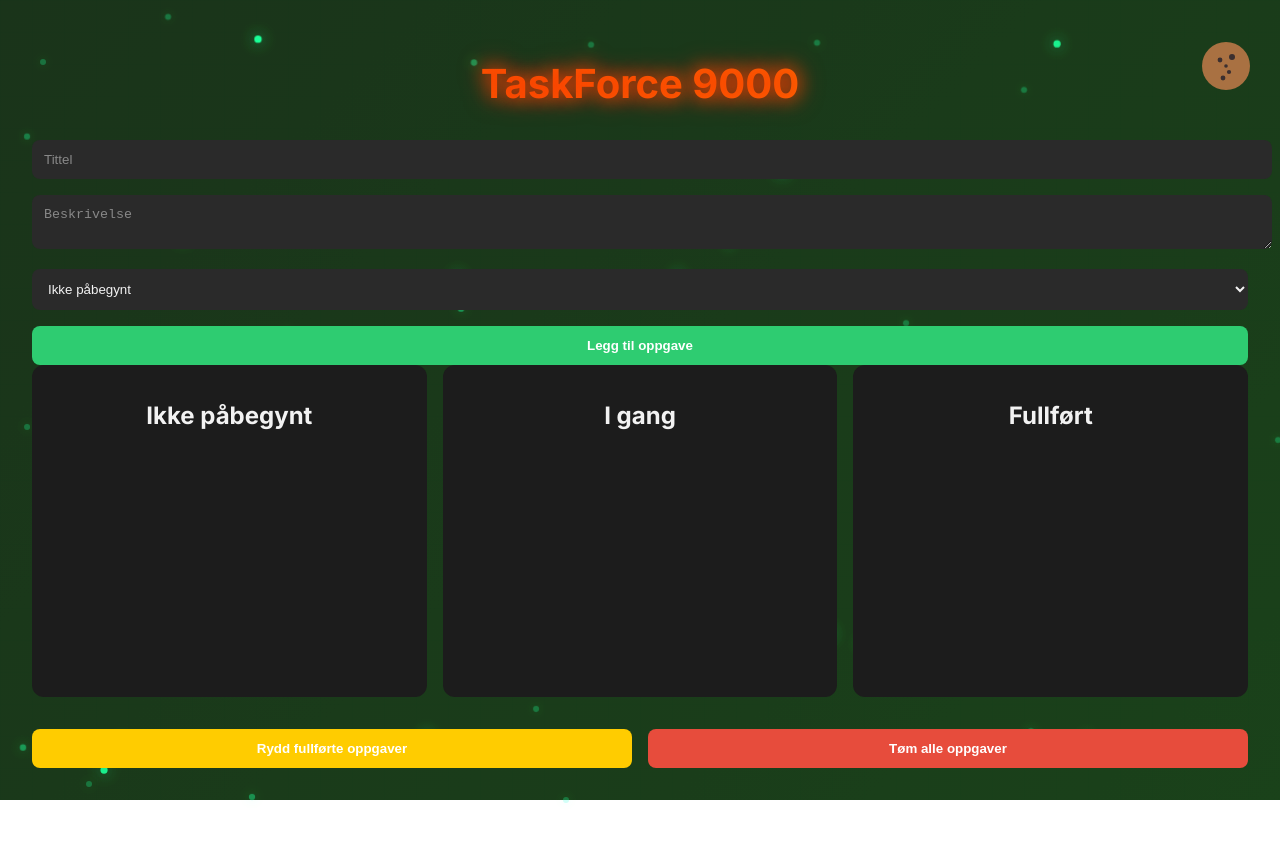
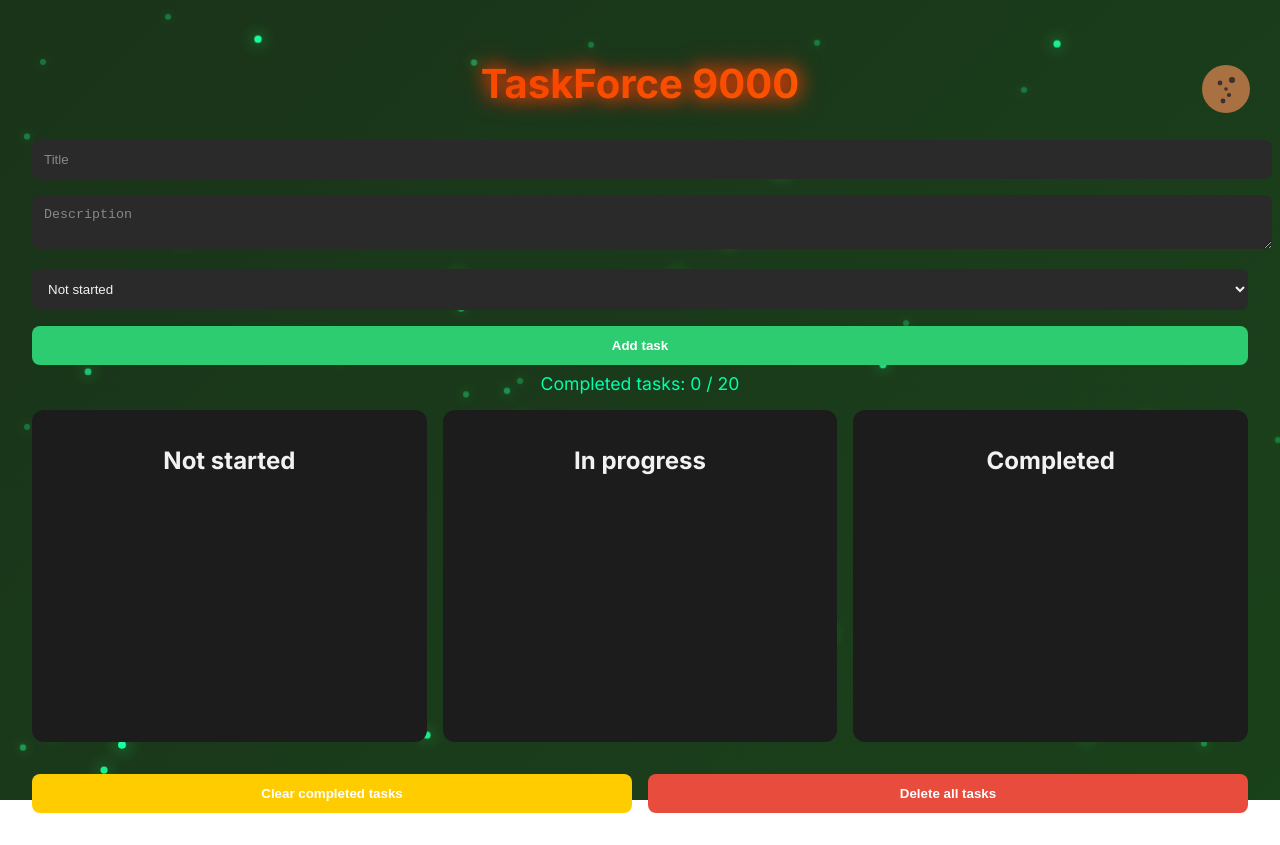
Before and after one commit to Marcus-Kodehode/TaskForce-9000, a React (Vite) app: page / in a window 1280 px wide. Before the commit the page ends 800 px from the top, so only its background shows below. Built offline with nearby package versions, Linux system fonts and the light colour scheme.

Commit message:
FINAL EDIT?

```diff
--- a/src/App.jsx
+++ b/src/App.jsx
@@ -3,50 +3,61 @@ import TaskForm from './components/TaskForm/TaskForm';
 import TaskList from './components/TaskList/TaskList';
 import confetti from 'canvas-confetti';
 import CookieWithSteam from './components/Cookie/CookieWithSteam';
+import RewardModal from './components/Reward/RewardModal';
 import './styles/background.css';
 
+const STORAGE_KEY = 'todo-tasks-v1';
+const REWARD_KEY = 'reward-count-v1';
 
-const STORAGE_KEY = 'todo-tasks-v1';
+const REWARD_STAGES = [5, 10, 15, 20];
+const QUOTES = [
+  "Small steps every day lead to big results.",
+  "Progress, not perfection.",
+  "You're doing better than you think.",
+  "Keep going – you're unstoppable!",
+];
 
 function App() {
   const [tasks, setTasks] = useState([]);
   const [isLoaded, setIsLoaded] = useState(false);
+  const [completedCount, setCompletedCount] = useState(0);
+  const [showReward, setShowReward] = useState(false);
+  const [rewardStage, setRewardStage] = useState(0);
 
-  // 🔃 Last inn oppgaver fra localStorage
   useEffect(() => {
-    const stored = localStorage.getItem(STORAGE_KEY);
-    if (stored) {
+    const storedTasks = localStorage.getItem(STORAGE_KEY);
+    const storedRewards = localStorage.getItem(REWARD_KEY);
+
+    if (storedTasks) {
       try {
-        const parsed = JSON.parse(stored);
-        const parsedWithTimestamps = parsed.map((task) => ({
+        const parsed = JSON.parse(storedTasks).map((task) => ({
           ...task,
           createdAt: Number(task.createdAt),
         }));
-        setTasks(parsedWithTimestamps);
+        setTasks(parsed);
       } catch (error) {
-        console.error('❌ Kunne ikke parse localStorage-data:', error);
+        console.error('Error parsing tasks:', error);
       }
     }
+
+    if (storedRewards) {
+      setCompletedCount(Number(storedRewards));
+    }
+
     setIsLoaded(true);
   }, []);
 
-  // 💾 Lagre til localStorage
   useEffect(() => {
     if (isLoaded) {
       localStorage.setItem(STORAGE_KEY, JSON.stringify(tasks));
+      localStorage.setItem(REWARD_KEY, completedCount.toString());
     }
-  }, [tasks, isLoaded]);
+  }, [tasks, completedCount, isLoaded]);
 
-  // ➕ Legg til ny oppgave
   const handleAddTask = (newTask) => {
-    const taskWithTimestamp = {
-      ...newTask,
-      createdAt: Date.now(),
-    };
-    setTasks((prev) => [...prev, taskWithTimestamp]);
+    setTasks((prev) => [...prev, { ...newTask, createdAt: Date.now() }]);
   };
 
-  // 🔀 Flytt oppgave til ny status
   const handleMoveTask = (taskId, newStatus) => {
     setTasks((prev) =>
       prev.map((task) =>
@@ -55,27 +66,37 @@ function App() {
     );
   };
 
-  // ✅ Rydd fullførte
   const handleClearCompleted = () => {
-    confetti({
-      particleCount: 120,
-      spread: 80,
-      origin: { y: 0.6 },
-    });
-    const remaining = tasks.filter((task) => task.status !== 'completed');
-    setTasks(remaining);
+    const completed = tasks.filter((task) => task.status === 'completed').length;
+    if (completed === 0) {
+      alert('No completed tasks yet! 💡');
+      return;
+    }
+
+    confetti({ particleCount: 120, spread: 80, origin: { y: 0.6 } });
+
+    const newCount = completedCount + completed;
+    const resetCount = newCount >= 20 ? 0 : newCount;
+
+    if (REWARD_STAGES.includes(newCount)) {
+      setRewardStage(newCount / 5);
+      setShowReward(true);
+    }
+
+    setCompletedCount(resetCount);
+    setTasks((prev) => prev.filter((task) => task.status !== 'completed'));
   };
 
-  // ❌ Tøm alt
   const handleClearAll = () => {
-    if (confirm('Er du sikker på at du vil slette alle oppgaver?')) {
+    if (confirm('Are you sure you want to delete all tasks?')) {
       setTasks([]);
     }
   };
 
+  const closeReward = () => setShowReward(false);
+
   return (
     <div>
-      {/* 🔥 Animert sci-fi bakgrunn */}
       <div className="background-anim">
         {[...Array(60)].map((_, i) => (
           <div
@@ -90,16 +111,23 @@ function App() {
         ))}
       </div>
 
-      {/* 🍪 Cookie med interaksjon */}
       <CookieWithSteam />
-
-      {/* 🧾 Oppgaveform */}
       <TaskForm onAddTask={handleAddTask} />
 
-      {/* 📋 Oppgaveliste */}
+      {/* 🧮 Progress display */}
+      <h3 style={{
+        textAlign: 'center',
+        color: '#00ffaa',
+        marginTop: '0.5rem',
+        marginBottom: '1rem',
+        fontWeight: 'normal',
+        fontSize: '1.1rem',
+      }}>
+        Completed tasks: {completedCount} / 20
+      </h3>
+
       <TaskList tasks={tasks} onMoveTask={handleMoveTask} />
 
-      {/* 🧹 Kontrollknapper */}
       <div
         style={{
           display: 'flex',
@@ -119,7 +147,7 @@ function App() {
             cursor: 'pointer',
           }}
         >
-          Rydd fullførte oppgaver
+          Clear completed tasks
         </button>
 
         <button
@@ -134,9 +162,18 @@ function App() {
             cursor: 'pointer',
           }}
         >
-          Tøm alle oppgaver
+          Delete all tasks
         </button>
       </div>
+
+      {showReward && (
+        <RewardModal
+          message={`Congratulations on ${REWARD_STAGES[rewardStage - 1]} tasks!`}
+          quote={QUOTES[rewardStage - 1]}
+          completedCount={completedCount}
+          onClose={closeReward}
+        />
+      )}
     </div>
   );
 }
--- a/src/components/Cookie/CookieWithSteam.css
+++ b/src/components/Cookie/CookieWithSteam.css
@@ -1,6 +1,6 @@
 .cookie-container {
-  position: fixed;
-  top: 2.25rem; /* Justert for linje med tittel */
+  position: absolute;
+  top: 0,5rem; /* Justert for linje med tittel */
   right: 1.5rem;
   z-index: 99;
   width: 60px;
--- /dev/null
+++ b/src/components/Reward/RewardModal.jsx
@@ -0,0 +1,19 @@
+// src/components/Reward/RewardModal.jsx
+import styles from './RewardModal.module.css';
+
+function RewardModal({ message, quote, onClose, completedCount }) {
+  return (
+    <div className={styles.overlay}>
+      <div className={styles.modal}>
+        <button className={styles.close} onClick={onClose}>×</button>
+        <h2 className={styles.title}>{message}</h2>
+        <p className={styles.quote}>“{quote}”</p>
+        <h3 className={styles.counter}>
+          Finished Tasks: {completedCount} / 20
+        </h3>
+      </div>
+    </div>
+  );
+}
+
+export default RewardModal;
--- /dev/null
+++ b/src/components/Reward/RewardModal.module.css
@@ -0,0 +1,59 @@
+.overlay {
+    position: fixed;
+    top: 0;
+    left: 0;
+    width: 100vw;
+    height: 100vh;
+    background: rgba(0, 0, 0, 0.7);
+    z-index: 100;
+    display: flex;
+    align-items: center;
+    justify-content: center;
+  }
+
+  .modal {
+    background: #111;
+    padding: 2rem;
+    border-radius: 12px;
+    box-shadow: 0 0 20px #00ffaa;
+    text-align: center;
+    position: relative;
+    min-width: 300px;
+  }
+
+  .title {
+    color: #00ffaa;
+    font-size: 1.4rem;
+    margin-bottom: 1rem;
+  }
+
+  .quote {
+    font-style: italic;
+    color: #ccc;
+  }
+
+  .counter {
+    text-align: center;
+    color: #00ffaa;
+    margin-top: 1.5rem;
+    font-weight: normal;
+    font-size: 1.1rem;
+  }
+
+  .close {
+    position: absolute;
+    top: 0;
+    right: 0;
+    background: #00cc66;
+    color: white;
+    border: none;
+    border-radius: 0 12px 0 12px;
+    padding: 0.5rem 1rem;
+    font-size: 1.5rem;
+    cursor: pointer;
+    transition: background-color 0.2s ease;
+  }
+
+  .close:hover {
+    background: #00e676;
+  }
--- a/src/components/TaskColumn/TaskColumn.jsx
+++ b/src/components/TaskColumn/TaskColumn.jsx
@@ -4,41 +4,33 @@ import TaskCard from '../TaskCard/TaskCard';
 // 🧲 Importerer Droppable fra dnd-biblioteket for å tillate drag-and-drop på kolonnen
 import { Droppable } from '@hello-pangea/dnd';
 
-// 🧱 Komponent for én kolonne (status): Ikke påbegynt, I gang eller Fullført
+// 🧱 Komponent for én kolonne (status): Not started, In progress eller Completed
 function TaskColumn({ status, tasks }) {
-  // 🏷️ Et "ordbok-objekt" for å vise brukervennlige navn i stedet for ID/keys
+  // 🏷️ Mapper status til engelske overskrifter for visning
   const statusLabels = {
-    'not-started': 'Ikke påbegynt',
-    'in-progress': 'I gang',
-    completed: 'Fullført',
+    'not-started': 'Not started',
+    'in-progress': 'In progress',
+    completed: 'Completed',
   };
 
   return (
-    // 📦 Hovedwrapper for kolonnen – styling inline her (kunne vært CSS-modul også)
     <div
       style={{
-        flex: 1,                         // 📏 Tar like mye plass som de andre kolonnene
-        backgroundColor: '#1c1c1c',      // 🎨 Mørk bakgrunn (samme som i CSS-modulen)
-        borderRadius: '12px',            // 🟦 Runde hjørner
-        padding: '1rem',                 // Luft inni kolonnen
-        minHeight: '300px',              // Sørger for at tomme kolonner fortsatt har høyde
+        flex: 1,
+        backgroundColor: '#1c1c1c',
+        borderRadius: '12px',
+        padding: '1rem',
+        minHeight: '300px',
       }}
     >
-      {/* 🏷️ Overskrift for kolonnen – viser statusnavn */}
       <h2 style={{ textAlign: 'center' }}>{statusLabels[status]}</h2>
 
-      {/* 🧲 Gjør kolonnen droppable (tillater at oppgaver slippes her) */}
       <Droppable droppableId={status}>
         {(provided) => (
-          // 🔁 Wrapper som refererer til droppable-området og får props fra dnd
           <div ref={provided.innerRef} {...provided.droppableProps}>
-            {/* 🧱 Gjengir alle oppgaver i denne kolonnen */}
             {tasks.map((task, index) => (
-              // 🎴 Hver oppgave rendres som et draggable kort
               <TaskCard key={task.id} task={task} index={index} />
             ))}
-
-            {/* 🧩 Sørger for at plasseringen justeres korrekt ved drag-and-drop */}
             {provided.placeholder}
           </div>
         )}
--- a/src/components/TaskForm/TaskForm.jsx
+++ b/src/components/TaskForm/TaskForm.jsx
@@ -1,74 +1,52 @@
-// 🧠 Importerer useState-hook for å håndtere intern tilstand i skjemaet
 import { useState } from 'react';
-
-// 🎨 Importerer CSS-modulen for stilsetting av skjemaet
 import styles from './TaskForm.module.css';
 
-// 📝 Komponent som lar brukeren legge til en ny oppgave
 function TaskForm({ onAddTask }) {
-  // 📋 Tre lokale states: tittel, beskrivelse og status
   const [title, setTitle] = useState('');
   const [description, setDescription] = useState('');
-  const [status, setStatus] = useState('not-started'); // Default status
+  const [status, setStatus] = useState('not-started');
 
-  // 📤 Håndterer innsending av skjema
   const handleSubmit = (e) => {
-    e.preventDefault(); // 🚫 Stopper siden fra å reloade
-
-    // ⚠️ Unngå at tomme titler blir lagt til
+    e.preventDefault();
     if (!title.trim()) return;
 
-    // 🆕 Lager et nytt oppgaveobjekt
     const newTask = {
-      id: Date.now(),        // Unik ID basert på timestamp
+      id: Date.now(),
       title,
       description,
       status,
     };
 
-    // 📦 Sender oppgaven til parent-komponenten via callback
     onAddTask(newTask);
-
-    // ♻️ Nullstiller skjemaet
     setTitle('');
     setDescription('');
     setStatus('not-started');
   };
 
   return (
-    // 📩 Skjema som kaller handleSubmit når det sendes inn
     <form onSubmit={handleSubmit} className={styles.form}>
-
-      {/* ✨ Glødende tittel med neon-look */}
       <h1 className={styles.title}>TaskForce 9000</h1>
 
-      {/* 📝 Input for tittel */}
       <input
         type="text"
-        placeholder="Tittel"
+        placeholder="Title"
         value={title}
         onChange={(e) => setTitle(e.target.value)}
       />
 
-      {/* 🧾 Tekstområde for beskrivelse */}
       <textarea
-        placeholder="Beskrivelse"
+        placeholder="Description"
         value={description}
         onChange={(e) => setDescription(e.target.value)}
       ></textarea>
 
-      {/* 🔀 Dropdown for statusvalg */}
-      <select
-        value={status}
-        onChange={(e) => setStatus(e.target.value)}
-      >
-        <option value="not-started">Ikke påbegynt</option>
-        <option value="in-progress">I gang</option>
-        <option value="completed">Fullført</option>
+      <select value={status} onChange={(e) => setStatus(e.target.value)}>
+        <option value="not-started">Not started</option>
+        <option value="in-progress">In progress</option>
+        <option value="completed">Completed</option>
       </select>
 
-      {/* ✅ Send-knapp */}
-      <button type="submit">Legg til oppgave</button>
+      <button type="submit">Add task</button>
     </form>
   );
 }
```
Lines whose indentation alone changed are shown as unchanged.
